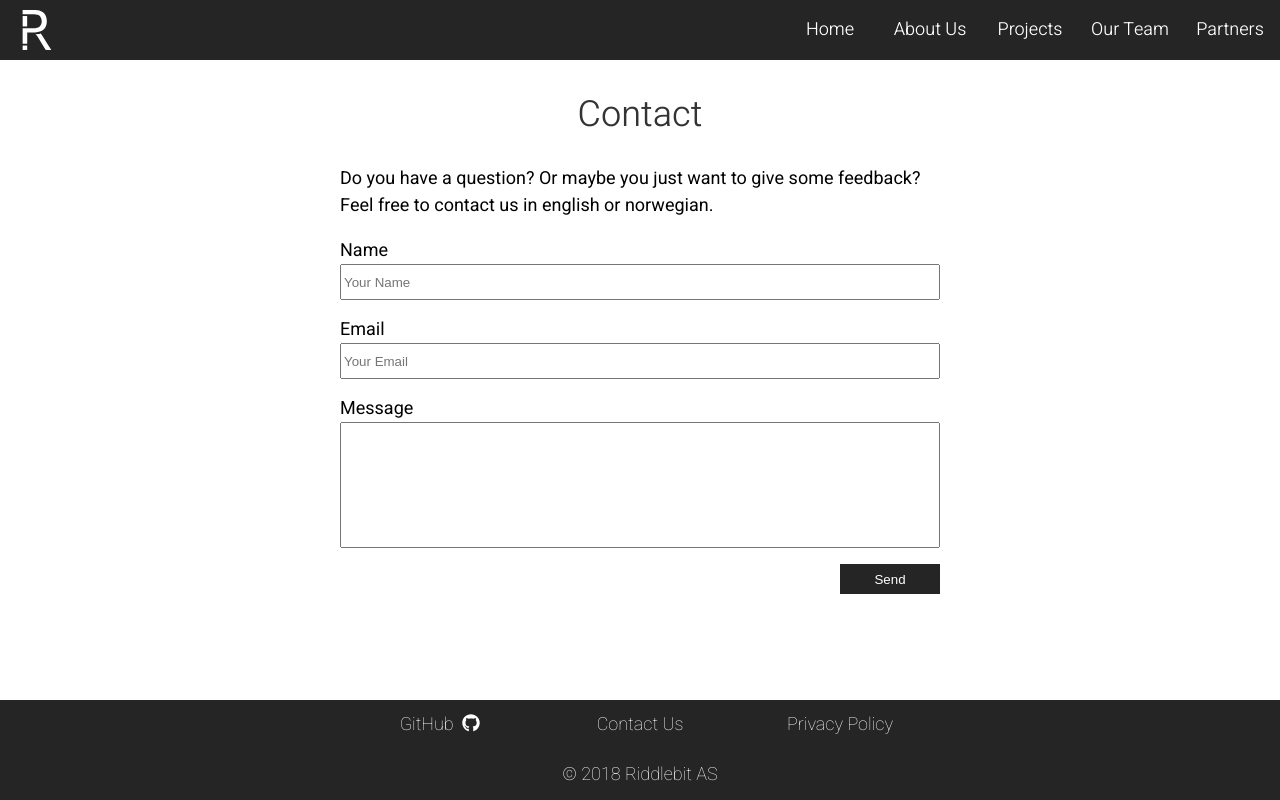
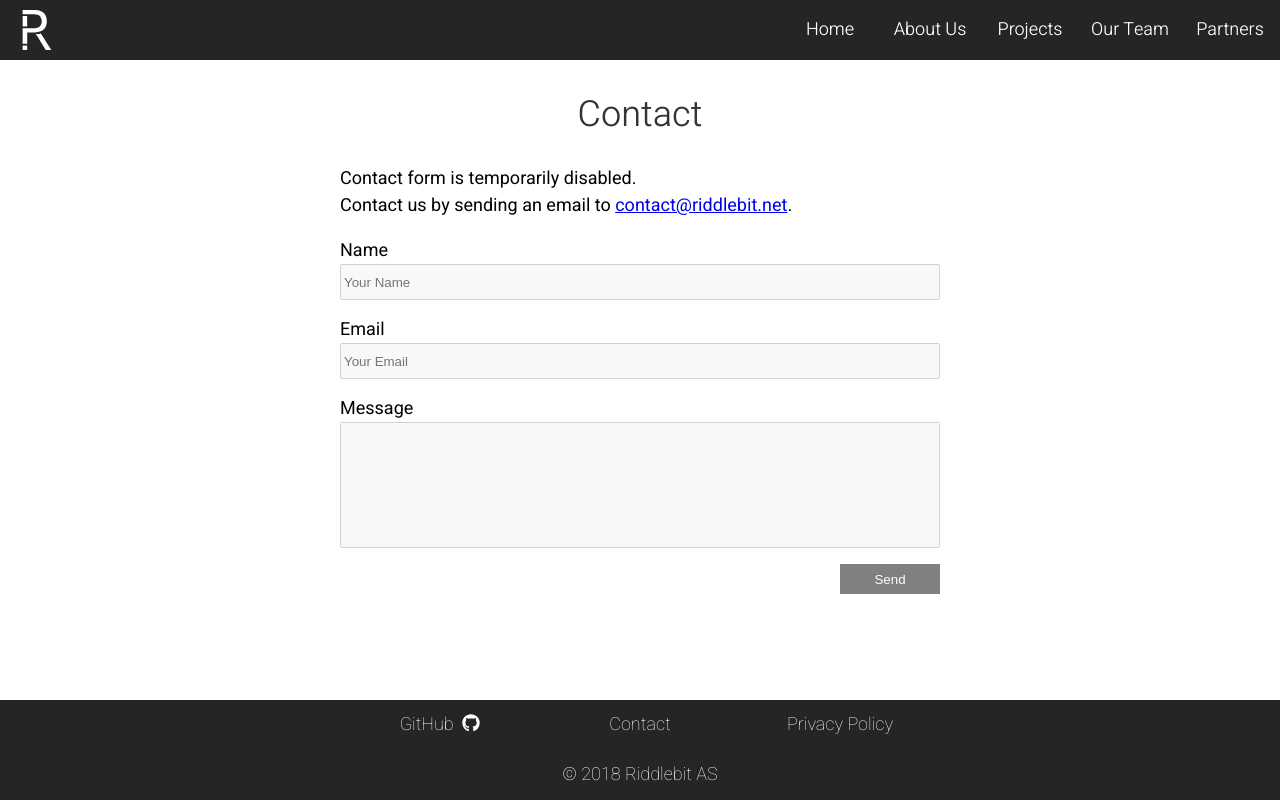
Before and after one commit to havi95/riddlebit-website, a React (Create React App) app: page /contact in a window 1280 px wide. Built offline with nearby package versions, Linux system fonts and the light colour scheme; no server answers.

Commit message:
Disable contact form -> use email for now

```diff
--- a/package.json
+++ b/package.json
@@ -8,7 +8,6 @@
     "@fortawesome/free-brands-svg-icons": "^5.11.2",
     "@fortawesome/free-solid-svg-icons": "^5.11.2",
     "@fortawesome/react-fontawesome": "^0.1.7",
-    "emailjs-com": "^2.4.0",
     "react": "^16.11.0",
     "react-dom": "^16.11.0",
     "react-ga": "^2.7.0",
--- a/src/components/Content/Contact/Contact.js
+++ b/src/components/Content/Contact/Contact.js
@@ -1,7 +1,6 @@
 import React, { Component } from 'react';
 import './Contact.css';
 import ContactForm from './ContactForm/ContactForm';
-import * as emailjs from 'emailjs-com';
 
 export default class Contact extends Component {
 
@@ -14,32 +13,20 @@ export default class Contact extends Component {
     }
 
     sendMessage(name, email, message, clearForm) {
-
-        const params = {
-            name: name,
-            email: email,
-            message: message
-        };
-
-        emailjs.send('mailgun', 'riddlebit_contact', params, process.env.REACT_APP_EMAILJS_USERID)
-        .then((res) => {
-            console.log(res)
-            this.setState({
-                messageSent: true
-            });
-            clearForm();
-        }, (err) => {
-            console.log(err);
-        });
+        // Removed :O
     }
 
     render() {
         return (
             <div id='contact' className='content-section contact-content'>
                 <h1>Contact</h1>
-                <p>
+                {/* <p>
                     Do you have a question? Or maybe you just want to give some feedback?<br/>
                     Feel free to contact us in english or norwegian.
+                </p> */}
+                <p>
+                    Contact form is temporarily disabled.<br/>
+                    Contact us by sending an email to <a href='mailto:contact@riddlebit.net'>contact@riddlebit.net</a>.
                 </p>
                 {this.state.messageSent &&
                     <h4 className='sent-alert'>Message was sent</h4>
--- a/src/components/Content/Contact/ContactForm/ContactForm.css
+++ b/src/components/Content/Contact/ContactForm/ContactForm.css
@@ -22,10 +22,11 @@
 .button {
     width: 100px;
     height: 30px;
-    background-color: #252525;
+    background-color: grey;
+    /* background-color: #252525; */
     color: white;
     border: none;
-    cursor: pointer;
+    cursor: not-allowed;
 }
 
 @media (max-width: 400px) {
--- a/src/components/Content/Contact/ContactForm/ContactForm.js
+++ b/src/components/Content/Contact/ContactForm/ContactForm.js
@@ -40,19 +40,25 @@ class ContactForm extends Component {
                         value={this.state.name}
                         className='input-field'
                         type='text' name='name' id='name'
-                        placeholder='Your Name' required />
+                        placeholder='Your Name' required
+                        disabled
+                />
                 <label htmlFor='email'>Email</label>
                 <input  onChange={e => this.setState({email: e.target.value})}
                         value={this.state.email}
                         className='input-field'
                         type='email'
                         name='email' id='email'
-                        placeholder='Your Email' required />
+                        placeholder='Your Email' required
+                        disabled
+                />
                 <label htmlFor='message'>Message</label>
                 <textarea   onChange={e => this.setState({message: e.target.value})}
                             value={this.state.message}
                             className='message-field' rows='8'
-                            name='message' id='message' required />
+                            name='message' id='message' required
+                            disabled
+                />
                 <div className="button-group">
                     <input className='button' type='submit' value="Send" />
                 </div>
--- a/src/components/Footer/Footer.js
+++ b/src/components/Footer/Footer.js
@@ -13,7 +13,7 @@ const Footer = () => (
                 </a>
             </div>
             <div>
-                <Link className='footer-link' to='/contact'>Contact Us</Link>
+                <a className='footer-link' href='mailto:contact@riddlebit.net'>Contact</a>
             </div>
             <div>
                 <Link className='footer-link' to='/privacy'>Privacy Policy</Link>
```
Also changed, not shown: 1 other file (tests, documents, lock files or other folders).
